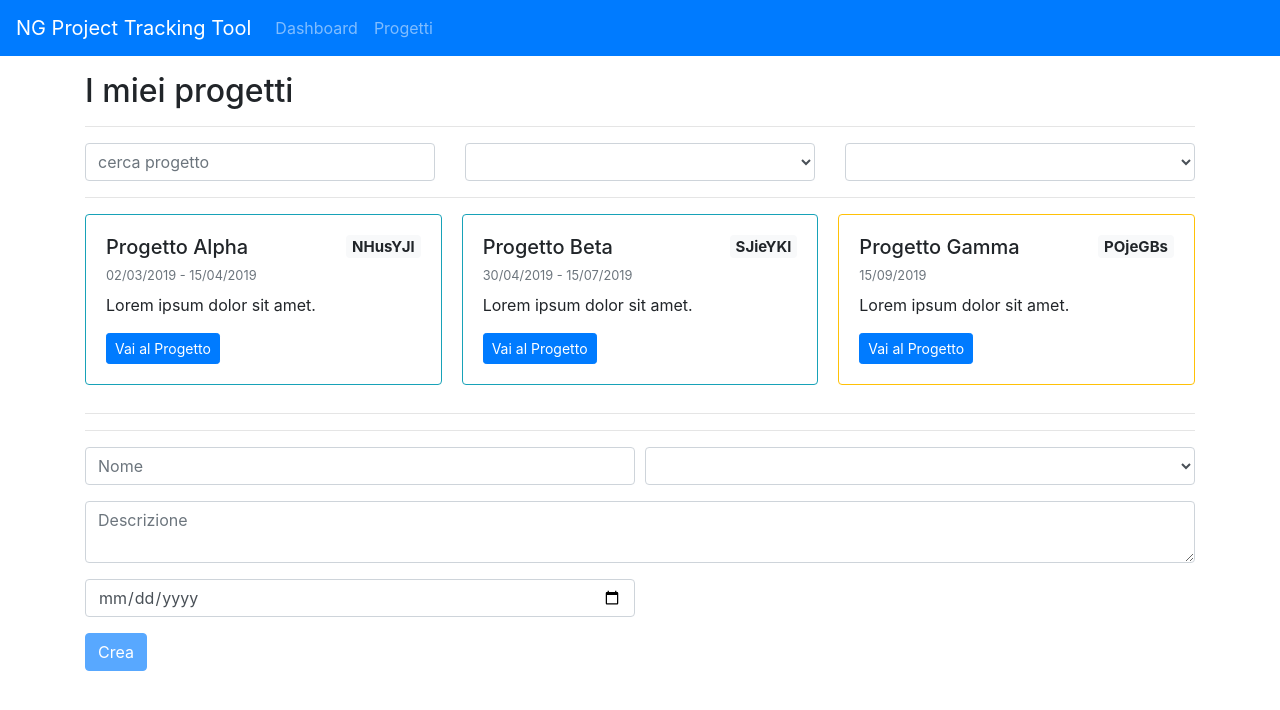
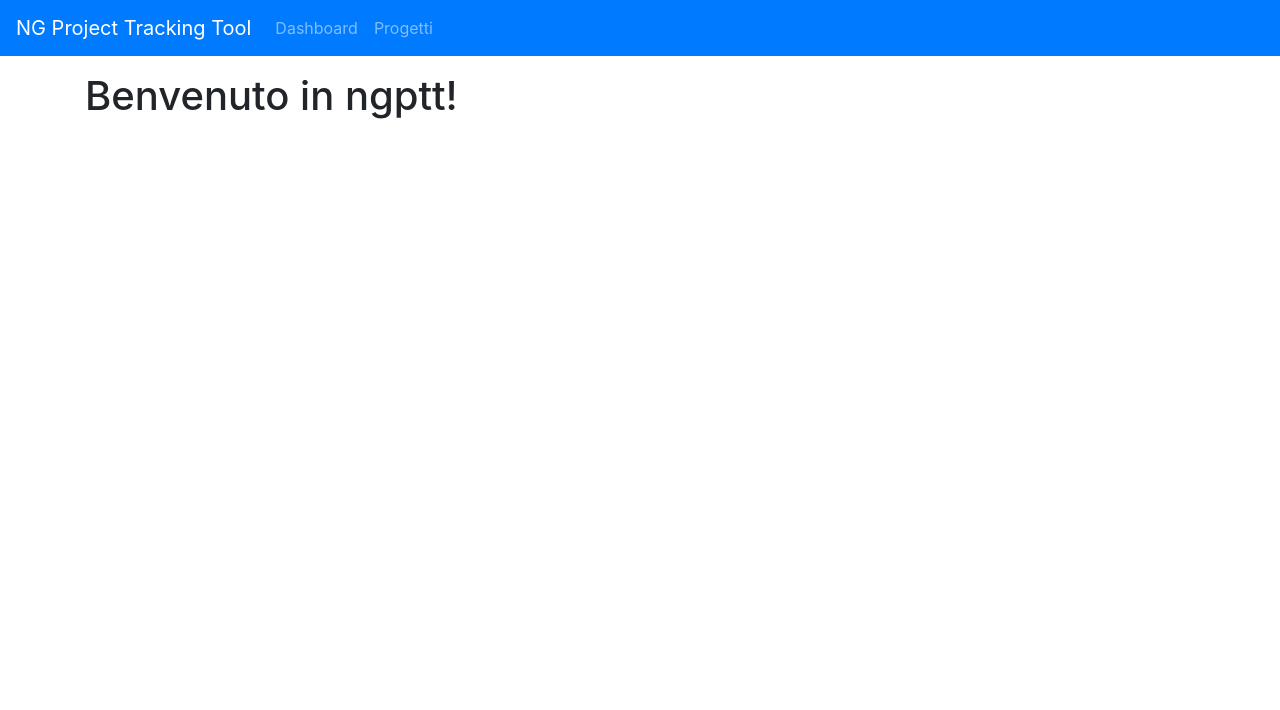
Before and after one commit to fsciuti/ng-zero2hero, an Angular app: page /home in a window 1280 px wide. Shown: the top 710 px of the page. Built offline with nearby package versions, Linux system fonts and the light colour scheme.

Commit message:
feat: add app-routing.module

```diff
--- a/src/app/app.component.html
+++ b/src/app/app.component.html
@@ -13,5 +13,5 @@
 </nav>
 
 <div class="container mt-3">
-    <ngptt-project></ngptt-project>
+    <router-outlet></router-outlet>
 </div>
--- a/src/app/app.module.ts
+++ b/src/app/app.module.ts
@@ -3,6 +3,8 @@
 import { FormsModule } from '@angular/forms';
 
 import { SearchFilterPipe } from './shared/search-filter.pipe';
+
+import { AppRoutingModule } from './app-routing.module';
 
 import { AppComponent } from './app.component';
 import { ProjectContainerComponent } from './projects/project-container/project-container.component';
@@ -25,7 +27,8 @@
   ],
   imports: [
     BrowserModule,
-    FormsModule
+    FormsModule,
+    AppRoutingModule
   ],
   providers: [],
   bootstrap: [AppComponent]
```
Also changed, not shown: src/app/app-routing.module.ts (added, +17 -0 lines).
